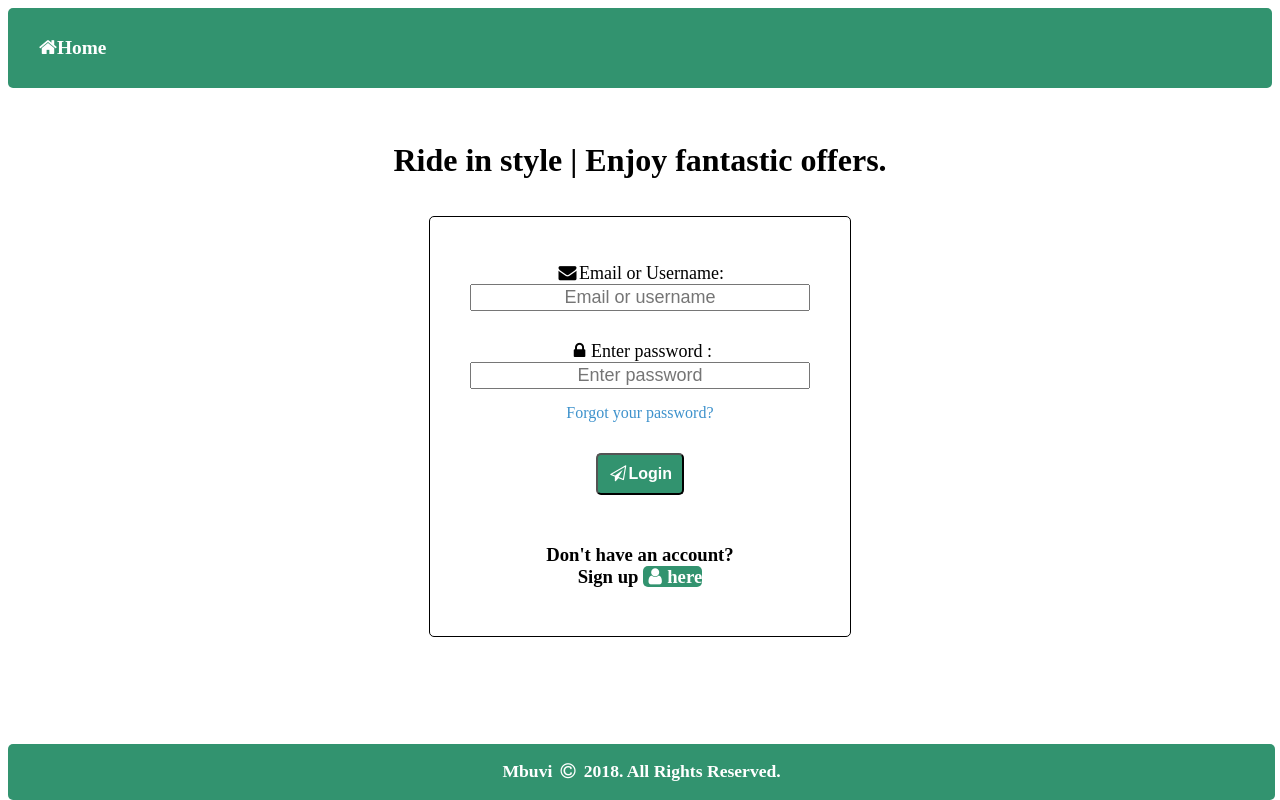
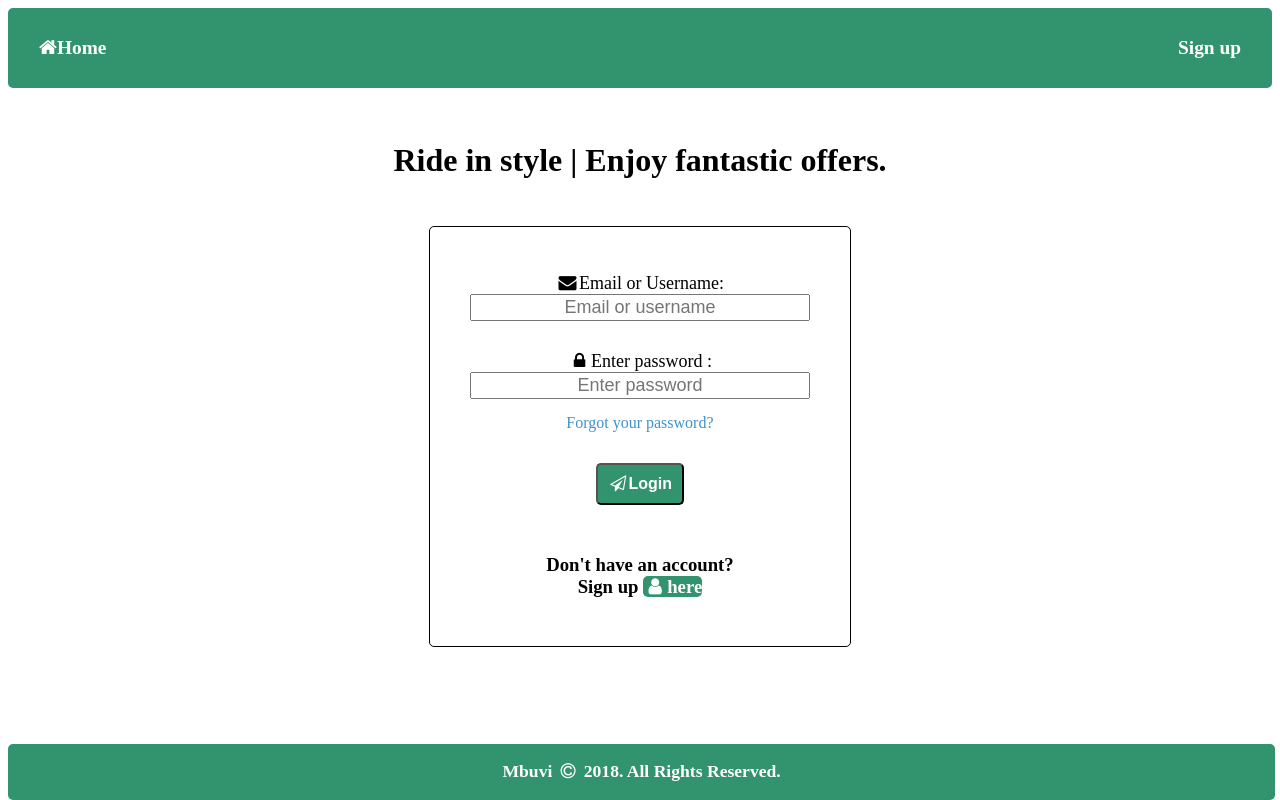
Before and after one commit to meshack-mbuvi/ride-my-way, a PHP site: page / in a window 1280 px wide. Run offline with PHP 8.4, Linux system fonts and the light colour scheme.

Commit message:
Move inline styles to the stylesheet file. Add link to sign-up on the navigation bar.

```diff
--- a/ui/css/main.css
+++ b/ui/css/main.css
@@ -191,3 +191,13 @@ h1 a,h3 a{
 a {
     color: #3e92cc;
 }
+
+.div-with-border{
+    border: solid 1px;border-radius: 5px;
+    margin-top: 10px;
+}
+
+/*elements with this class are displayed on the right*/
+.right{
+    float: right !important;
+}
--- a/ui/index.html
+++ b/ui/index.html
@@ -15,6 +15,7 @@
 			<div class="col-sm-12 col-lg-12">
 				<ul>
 				    <li><a href="./index.html"><i class="fa fa-home "></i>Home</a></li>
+				    <li class="right"><a href="./index.html"><i class="fa fa-sign-up fa-fw"></i>Sign up</a></li>
 				    <li class="icon"><a href="javascript:void(0);" onclick="toggleResponsive()"><i class="fa fa-bars"></i></a></li>
 				</ul>
 			</div>
@@ -39,7 +40,7 @@
 			<div class="col-sm-12 col-md-4">
 
 			</div>
-			<div class="col-sm-12 col-md-4 text-center div-center" style="border: solid 1px;border-radius: 5px;">
+			<div class="col-sm-12 col-md-4 text-center div-center div-with-border">
 			    <!--user sign-in form-->
 
 			    <form action="user.html" method="GET">
```
